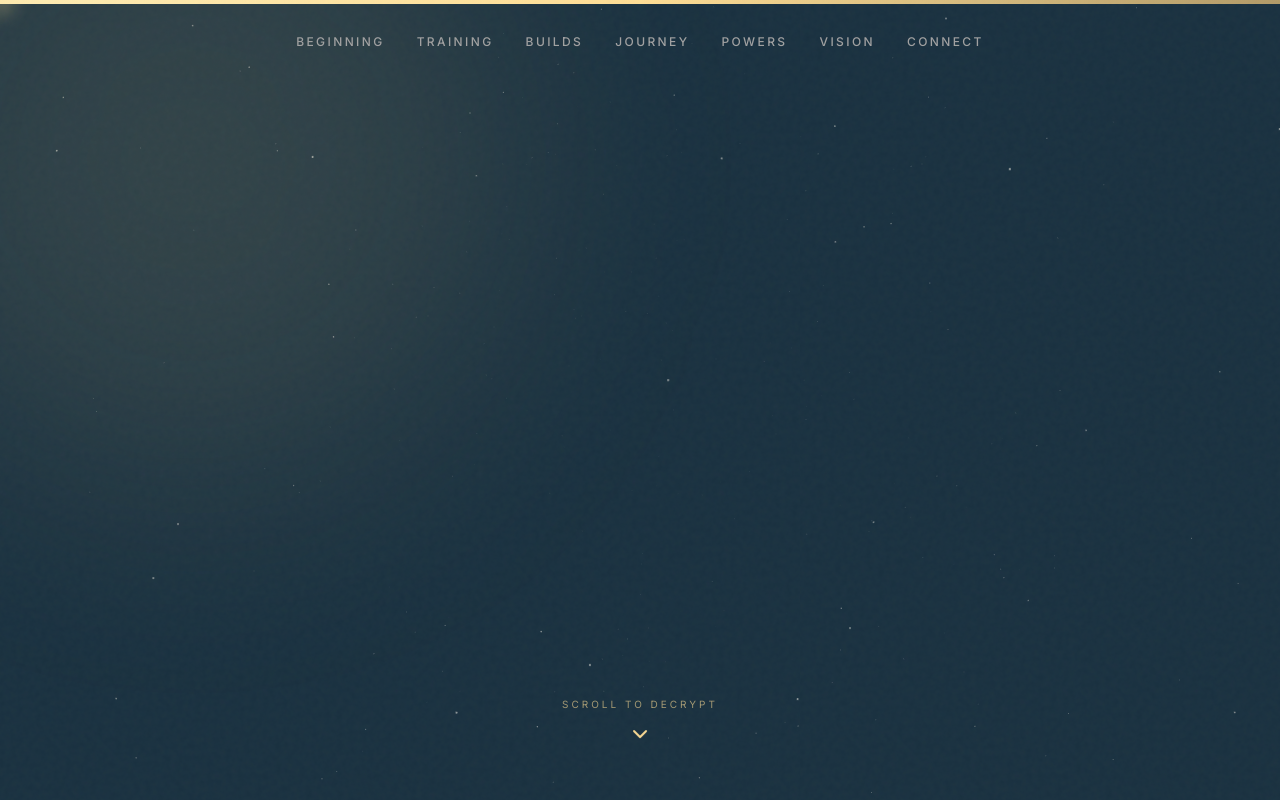
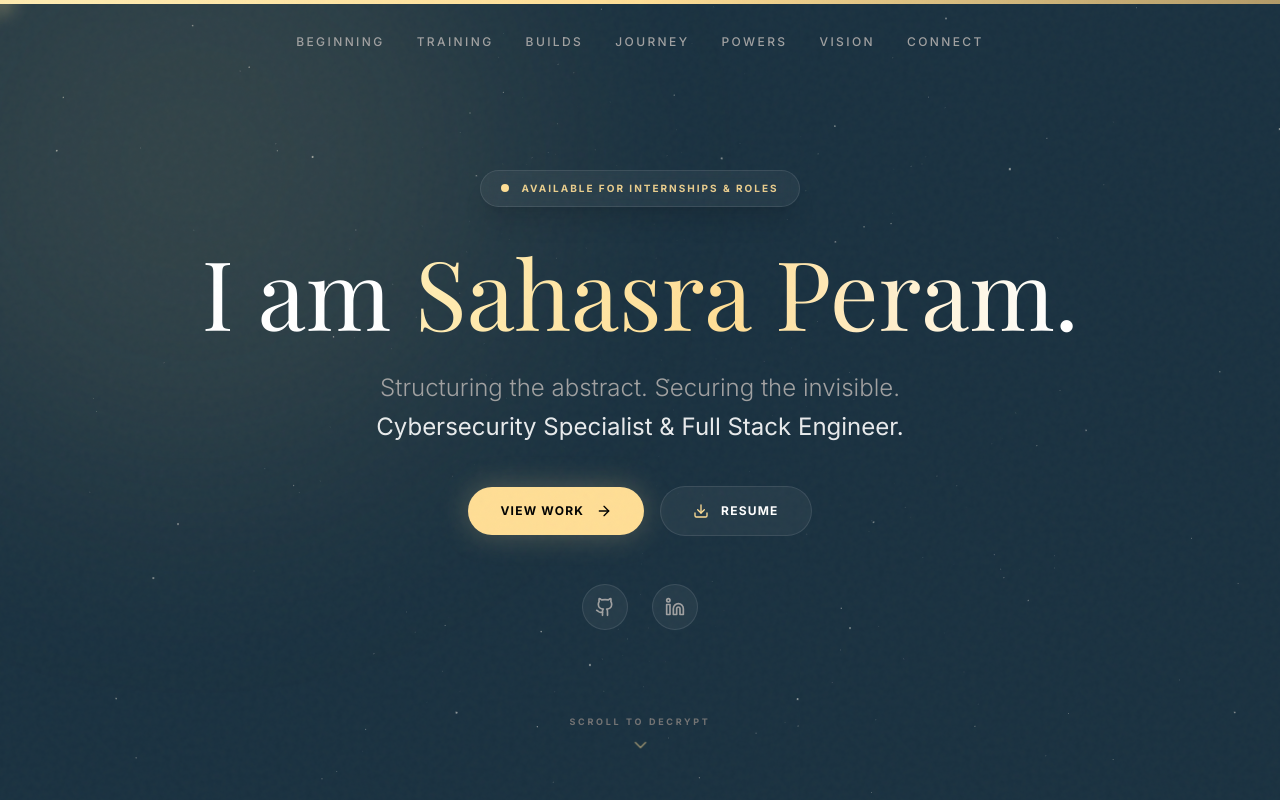
Before and after one commit to Sahasraperam/storytelling_portfolio, a Next.js app: page / in a window 1280 px wide. Shown: the top 800 px of the page. Built offline with nearby package versions, Linux system fonts and the light colour scheme; a web font is replaced by a local one.

Commit message:
hero section

```diff
--- a/src/components/sections/Hero.tsx
+++ b/src/components/sections/Hero.tsx
@@ -3,7 +3,9 @@
 import { useRef, useLayoutEffect } from 'react';
 import { gsap } from 'gsap';
 import { ScrollTrigger } from 'gsap/ScrollTrigger';
-import { ChevronDown } from 'lucide-react';
+import { ChevronDown, Download, ArrowRight, Github, Linkedin } from 'lucide-react';
+
+gsap.registerPlugin(ScrollTrigger);
 
 export default function Hero() {
   const container = useRef(null);
@@ -47,41 +49,66 @@ export default function Hero() {
       {/* Background Ambience (Sunny Glow) */}
       <div className="absolute top-[-20%] left-[-10%] w-[50vw] h-[50vw] bg-sunny-400/10 rounded-full blur-[120px] pointer-events-none" />
 
-      <div className="text-center px-4 z-20">
-        <p ref={subRef} className="text-sunny-400 uppercase tracking-[0.3em] text-xs mb-8 font-medium">
-          Chapter 1: The Architect
-        </p>
+      <div className="text-center px-4 z-20 flex flex-col items-center w-full mt-12 md:mt-0">
 
-        <div ref={textRef}>
-          <h1 className="text-5xl md:text-8xl font-serif mb-8 max-w-5xl mx-auto leading-[1.1]">
+        {/* Availability Badge */}
+        <div ref={subRef} className="flex items-center gap-3 px-5 py-2.5 rounded-full bg-white/5 border border-white/10 mb-8 w-fit mx-auto backdrop-blur-sm shadow-xl">
+          <span className="relative flex h-2 w-2">
+            <span className="animate-ping absolute inline-flex h-full w-full rounded-full bg-sunny-400 opacity-75"></span>
+            <span className="relative inline-flex rounded-full h-2 w-2 bg-sunny-400"></span>
+          </span>
+          <p className="text-sunny-400/90 uppercase tracking-[0.2em] text-[10px] font-bold">
+            Available for Internships & Roles
+          </p>
+        </div>
+
+        <div ref={textRef} className="flex flex-col items-center">
+          <h1 className="text-5xl md:text-8xl font-serif mb-6 max-w-5xl mx-auto leading-[1.1] text-white">
             I am <span className="text-gradient">Sahasra Peram</span>.
           </h1>
-          <p className="text-xl md:text-2xl text-white/80 font-light max-w-2xl mx-auto leading-relaxed mb-12">
-            Structuring the abstract. Securing the invisible. <br />
-            <span className="text-sunny-300/80">Cybersecurity Specialist & Full Stack Engineer.</span>
+          <p className="text-lg md:text-2xl text-neutral-400 font-light max-w-2xl mx-auto leading-relaxed mb-10">
+            Structuring the abstract. Securing the invisible. <br className="hidden md:block" />
+            <span className="text-white/90 font-normal mt-2 block md:inline">Cybersecurity Specialist & Full Stack Engineer.</span>
           </p>
 
-          <div className="flex flex-col md:flex-row items-center justify-center gap-6">
+          {/* Call To Actions */}
+          <div className="flex flex-col sm:flex-row items-center gap-4 mb-12 w-full sm:w-auto px-4 sm:px-0">
+            {/* Primary CTA */}
             <a
               href="#projects"
-              className="px-8 py-4 rounded-full bg-sunny-400 text-black font-bold tracking-widest text-xs uppercase hover:scale-105 transition-transform shadow-[0_0_20px_rgba(251,191,36,0.3)]"
+              className="w-full sm:w-auto group flex justify-center items-center gap-3 px-8 py-4 bg-sunny-400 text-black rounded-full font-bold text-xs uppercase tracking-widest hover:bg-sunny-300 hover:scale-105 active:scale-95 transition-all shadow-[0_0_30px_rgba(255,222,149,0.25)]"
             >
-              View My Work
+              View Work
+              <ArrowRight className="w-4 h-4 group-hover:translate-x-1 transition-transform" />
             </a>
+
+            {/* Secondary CTA */}
             <a
-              href="/resume.pdf"
-              download
-              className="px-8 py-4 rounded-full bg-white/5 border border-white/10 text-white font-bold tracking-widest text-xs uppercase hover:bg-white/10 transition-colors flex items-center gap-2"
+              href="/sahasra_resume.pdf"
+              target="_blank"
+              rel="noopener noreferrer"
+              className="w-full sm:w-auto group flex justify-center items-center gap-3 px-8 py-4 bg-white/5 text-white border border-white/10 rounded-full font-bold text-xs uppercase tracking-widest hover:bg-white/10 hover:border-white/20 hover:scale-105 active:scale-95 transition-all"
             >
-              Download Resume
+              <Download className="w-4 h-4 text-sunny-400 group-hover:-translate-y-1 transition-transform" />
+              Resume
+            </a>
+          </div>
+
+          {/* Quick Socials */}
+          <div className="flex gap-6">
+            <a href="https://github.com/Sahasraperam" target="_blank" rel="noopener noreferrer" className="p-3 rounded-full bg-white/5 border border-white/10 text-neutral-400 hover:text-sunny-400 hover:border-sunny-400/50 hover:scale-110 transition-all">
+              <Github className="w-5 h-5" />
+            </a>
+            <a href="https://www.linkedin.com/in/sahasra-peram/" target="_blank" rel="noopener noreferrer" className="p-3 rounded-full bg-white/5 border border-white/10 text-neutral-400 hover:text-sunny-400 hover:border-sunny-400/50 hover:scale-110 transition-all">
+              <Linkedin className="w-5 h-5" />
             </a>
           </div>
         </div>
       </div>
 
-      <div className="absolute bottom-12 left-1/2 -translate-x-1/2 flex flex-col items-center gap-4">
-        <span className="text-sunny-400/60 uppercase tracking-[0.3em] text-[10px]">Scroll to Decrypt</span>
-        <ChevronDown className="text-sunny-400 w-6 h-6 animate-bounce" />
+      <div className="absolute bottom-10 left-1/2 -translate-x-1/2 flex flex-col items-center gap-3">
+        <span className="text-neutral-500 uppercase tracking-[0.3em] text-[9px] font-bold">Scroll to Decrypt</span>
+        <ChevronDown className="text-sunny-400/50 w-5 h-5 animate-bounce" />
       </div>
     </section>
   );
```
